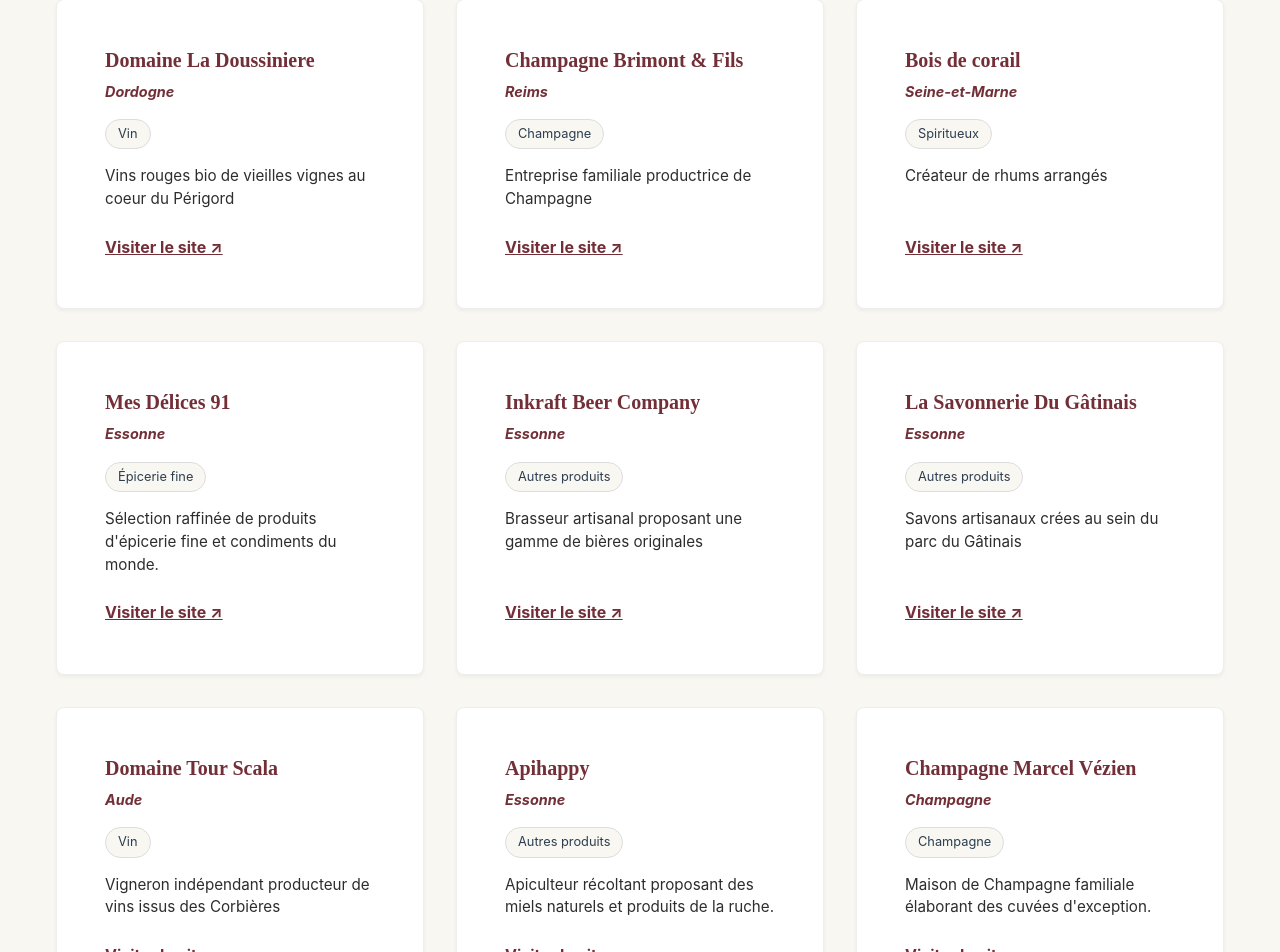
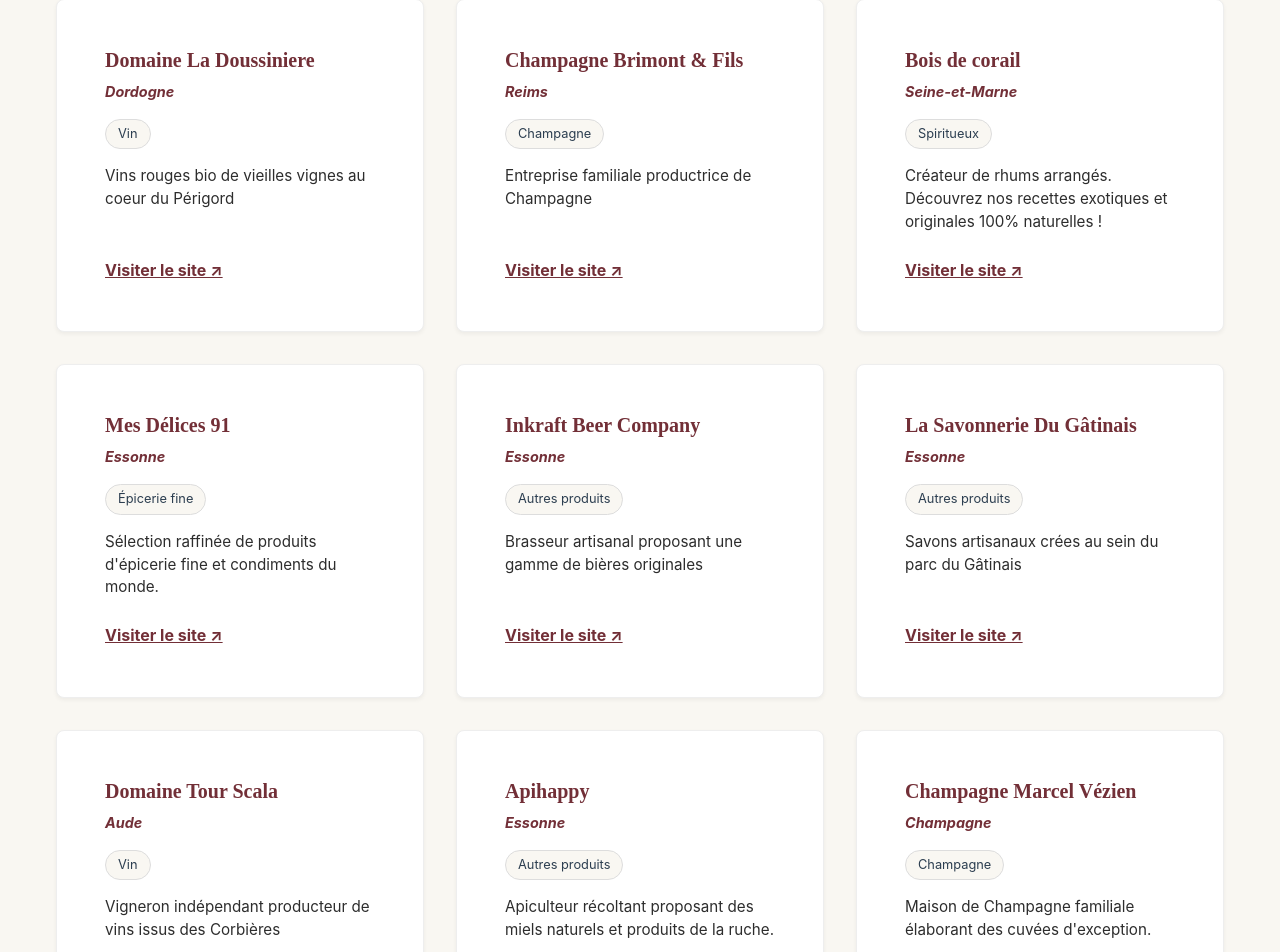
Before and after one commit to noac12/salonduterroir_new, a React (Vite) app: page /exhibitors in a window 1280 px wide. Shown: the part 992-1944 px from the top of the page. Built offline with nearby package versions, Linux system fonts and the light colour scheme.

Commit message:
Enhance description for Bois de corail
Updated the description for Bois de corail to include details about exotic and natural recipes.

```diff
--- a/src/data/exhibitors.js
+++ b/src/data/exhibitors.js
@@ -106,7 +106,7 @@
         "name": "Bois de corail",
         "category": "Spiritueux",
         "region": "Seine-et-Marne",
-        "description": "Créateur de rhums arrangés",
+        "description": "Créateur de rhums arrangés. Découvrez nos recettes exotiques et originales 100% naturelles !",
         "website": "https://www.boisdecorail.fr/",
         "logo": null
     },
```
